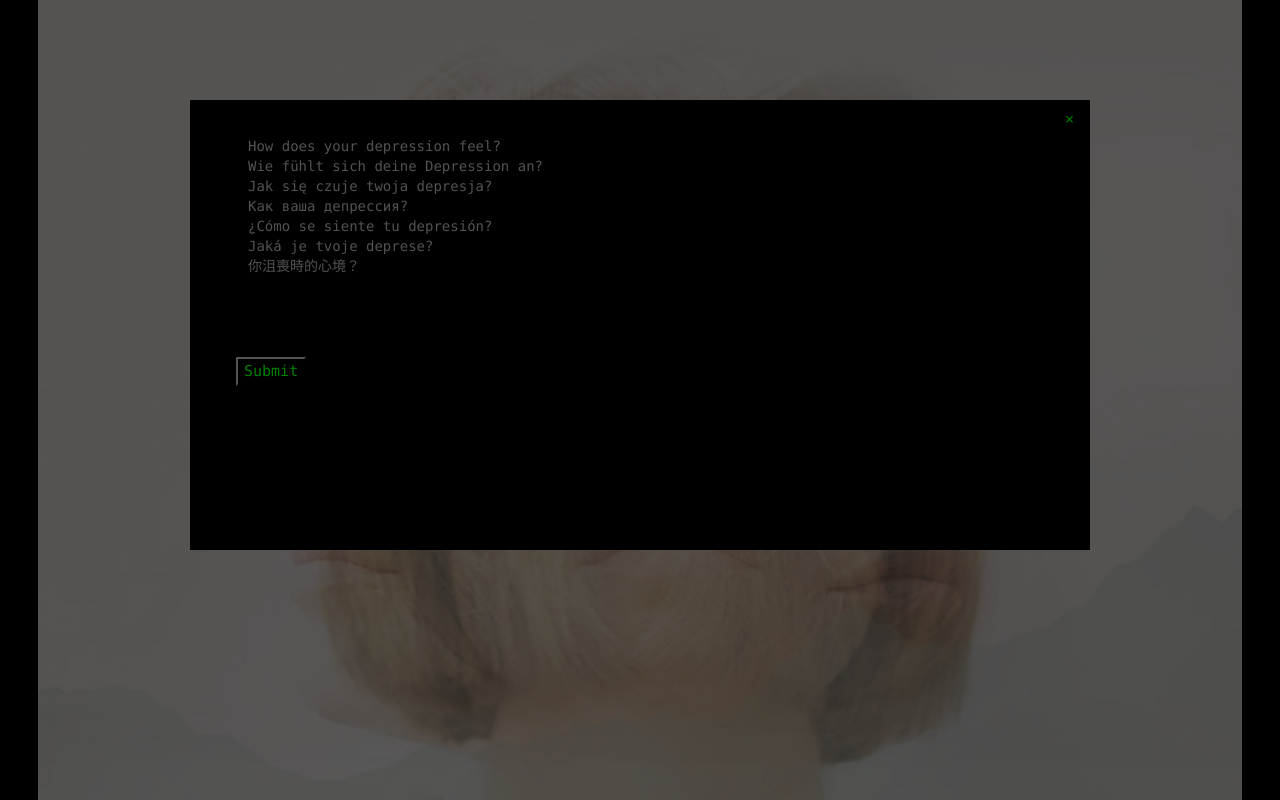
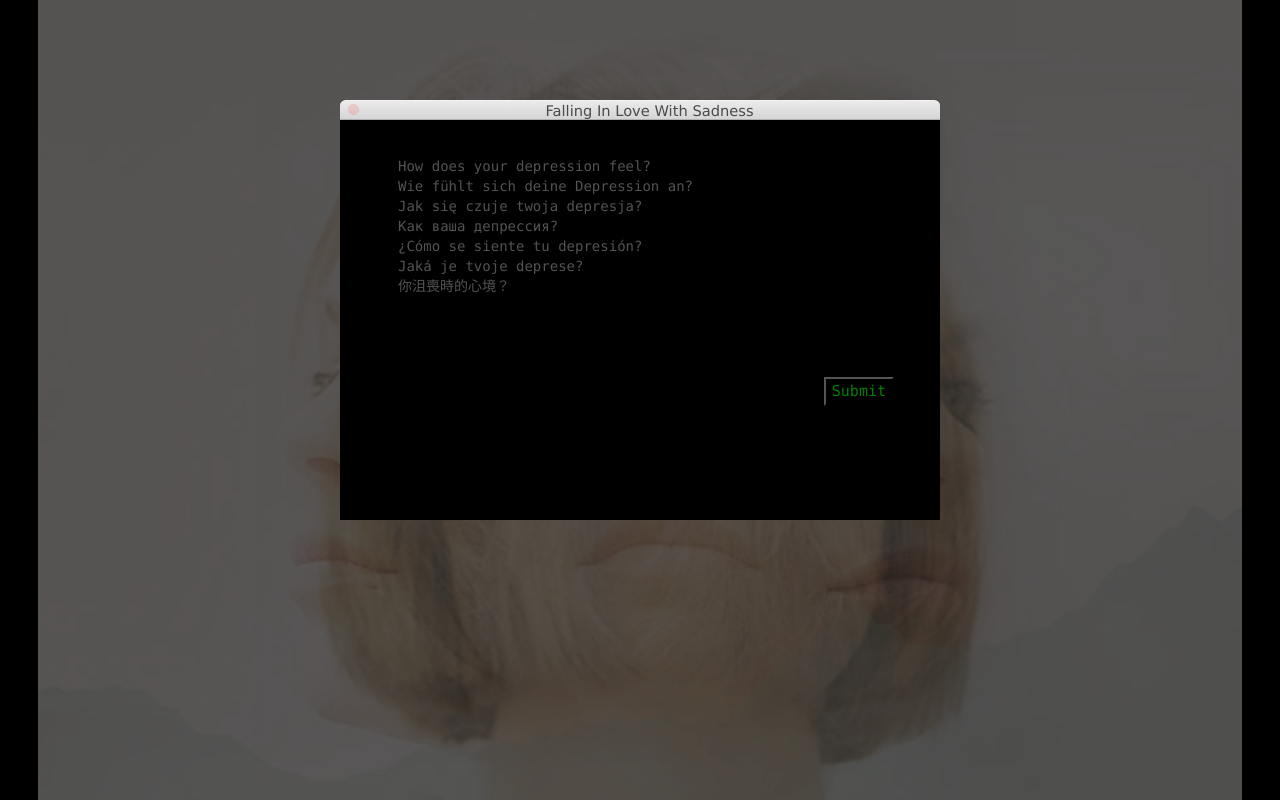
Before and after one commit to grimbletron/fallinginlovewithsadness, a Node server app: page / in a window 1280 px wide, after a click on "share your story". Run offline with Node 20, Linux system fonts and the light colour scheme; data that the repository does not hold is empty; some libraries are stand-ins or nearby versions.

```diff
--- a/public/css/style.css
+++ b/public/css/style.css
@@ -43,16 +43,21 @@ body.modal-open {
 }
 
 .w3-modal{
+
+}
+
+
+
+.w3-modal-content {
   font-family: 'Lucida Console', 'Courier New', Courier, monospace;
   text-align: left;
   color: green;
+  background-color: black;
+  padding:30px;
+  width: 600px;
+  max-width: 60vw;
 }
 
-.w3-modal-content {
-  background-color: black;
-  padding:30px;
-  min-height: 450px;
-}
 
 
 #confession{
@@ -63,3 +68,74 @@ body.modal-open {
   -moz-box-shadow: none;
   box-shadow: none;
 }
+
+span {
+  line-height: 9px;
+  vertical-align: 50%;
+}
+
+a {
+  text-decoration: none;
+}
+
+.titlebar {
+  background: -webkit-gradient(linear, left top, left bottom, color-stop(0.0, #ebebeb, color-stop(1.0, #d5d5d5)));
+  background: -webkit-linear-gradient(top, #ebebeb, #d5d5d5);
+  background: -moz-linear-gradient(top, #ebebeb, #d5d5d5);
+  background: -ms-linear-gradient(top, #ebebeb, #d5d5d5);
+  background: -o-linear-gradient(top, #ebebeb, #d5d5d5);
+  background: linear-gradient(top, #ebebeb, #d5d5d5);
+  color: #4d494d;
+  font-size: 11pt;
+  line-height: 20px;
+  text-align: center;
+  width: 60vw;
+  max-width: 600px;
+  height: 20px;
+  border-top: 1px solid #f3f1f3;
+  border-bottom: 1px solid #b1aeb1;
+  border-top-left-radius: 6px;
+  border-top-right-radius: 6px;
+  user-select: none;
+  -webkit-user-select: none;
+  -moz-user-select: none;
+  -ms-user-select: none;
+  -o-user-select: none;
+  cursor: default;
+}
+
+.buttons {
+  padding-left: 8px;
+  padding-top: 3px;
+  float: left;
+  line-height: 0px;
+}
+
+.buttons:hover a {
+  visibility: visible;
+}
+
+.close {
+  background: #ff5c5c;
+  font-size: 9pt;
+  width: 11px;
+  height: 11px;
+  border: 1px solid #e33e41;
+  border-radius: 50%;
+  display: inline-block;
+}
+
+.close:active {
+  background: #c14645;
+  border: 1px solid #b03537;
+}
+
+.close:active .closebutton {
+  color: #4e0002;
+}
+
+.closebutton {
+  color: #820005;
+  visibility: hidden;
+  cursor: default;
+}
--- a/public/js/scroll.js
+++ b/public/js/scroll.js
@@ -1,5 +1,18 @@
 // SP AMEND: ANIMATION SETTINGS
 //
+// UPDATE Set the speed depending on screen width
+var initSpeed = '50';
+var speed = ($('#par').height()/2500) * initSpeed;
+
+//  Change the minimum width of screesize
+function setSpeed(){
+		var speed = ($('#par').height()/1000) * initSpeed ;
+}
+// UPDATE This will change the speed if the size of the window is changed
+$(window).on('resize', function() {
+	setSpeed();
+});
+
 var introText = new TimelineMax({
 	// Pauses intil the page is loaded
 	paused: true,
@@ -10,9 +23,11 @@ var introText = new TimelineMax({
 	yoyo: false,
 
 });
+
+
 // The timeline
 // NOTE: Change the speed by changing the number after '#par' (seconds)
-introText.fromTo('#par', 30, {
+introText.fromTo('#par', speed, {
 	// Starting position in percent
 	// 5% from top
 	yPercent: 0,
@@ -57,4 +72,4 @@ $('#par').mouseleave(function () {
 	// 	setTimeout(scroll, 25)
 	// }
 	// scroll();
-//});
+//	});
--- a/views/layout.ejs
+++ b/views/layout.ejs
@@ -21,7 +21,6 @@
 			<div class="bg">
 			<!-- Scrolling Text -->
 			<div class="holder">
-					<%- body %>
 					<%- body %>
 				</div>
 		<br>
@@ -64,8 +63,19 @@
 		</div>
 
 		<div class="w3-container">
-				<div id="id01" class="w3-modal">
-					<div class="w3-modal-content">
+				<div id="id01" class="w3-modal" align="center">
+						<div class="titlebar">
+								<div class="buttons">
+									<div class="close">
+											<a class="closebutton"  onclick="document.getElementById('id01').style.display='none'" ><span style = "line-height: 9px; vertical-align: 50%;"><strong>x</strong></span></a>
+
+									</div>
+								</div>
+								Falling In Love With Sadness
+								<!-- window title -->
+							</div>
+					<div class="w3-modal-content" style="min-height: 400px;">
+
 							<div class="content">
 									<% if (success.length > 0) { %>
 										<p>Thank You xx</p>
@@ -89,10 +99,19 @@
 
 			<!-- Data Entry -->
 			<div class="w3-container">
-					<div id="id02" class="w3-modal">
+					<div id="id02" class="w3-modal" align="center">
+							<div class="titlebar">
+									<div class="buttons">
+										<div class="close">
+												<a class="closebutton"  onclick="document.getElementById('id02').style.display='none'" ><span style = "line-height: 9px; vertical-align: 50%;"><strong>x</strong></span></a>
+
+										</div>
+									</div>
+									Falling In Love With Sadness
+									<!-- window title -->
+								</div>
 						<div class="w3-modal-content">
 							<div class="w3-container">
-								<span onclick="document.getElementById('id02').style.display='none'" class="w3-button w3-display-topright">&times;</span>
 								<form action="/create" method="POST">
 
 									<div class="form-group">
@@ -106,7 +125,7 @@ Jaká je tvoje deprese?
 									</div>
 
 									<div class="form-group">
-									<button type="submit" style="background-color:black; color:green; float: ">Submit</button>
+									<button type="submit" style="background-color:black; color:green; float: right">Submit</button>
 									</div>
 
 							</form>
@@ -118,7 +137,7 @@ Jaká je tvoje deprese?
 
 
 			<!-- Autoscroll -->
-			<script src="/js/scroll.js"></script>
+		//	<script src="/js/scroll.js"></script>
 
 
 			<!-- Page Load Position -->
@@ -126,10 +145,6 @@ Jaká je tvoje deprese?
 					pos = $(window).height();
 					$('html, body').animate({scrollTop:pos}, "slow");
 			</script>
-
-<script>
-
-		$( "#par" ).appendTo( "#par" );</script>
 <script>
 		$(document).ready(function(){
 			setTimeout(function(){document.getElementById('id01').style.display='block'}, 2000);
@@ -137,19 +152,6 @@ Jaká je tvoje deprese?
 </script>
 	<script src="/js/typerText.js"></script>
 
-<script>
-			$(document).ready(function(){
-	// Get the modal
-var modal = document.getElementById('id01');
-
-// When the user clicks anywhere outside of the modal, close it
-window.onclick = function(event) {
-  if (event.target == modal) {
-    modal.style.display = "none";
-  }
-}
-});
-</script>
 
 			<br>
 			<br>
```
Also changed, not shown: public/EMIKA RECORDS.html (deleted, +0 -87 lines), public/css/06078_BRHELRS0.ttf (deleted), public/css/Helsinki-Bold.otf (deleted), public/css/Helsinki-Book.otf (deleted), public/css/blade.ttf (deleted).
